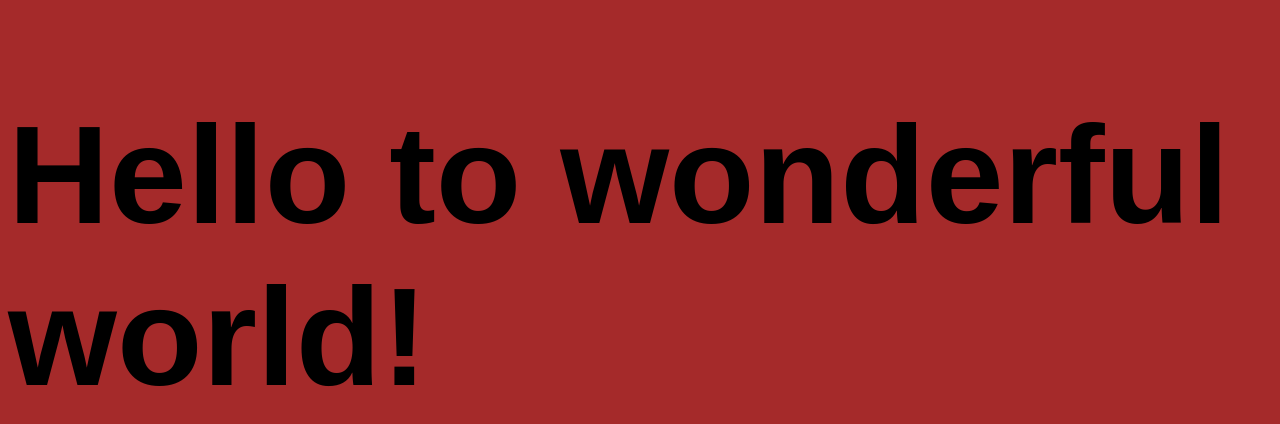
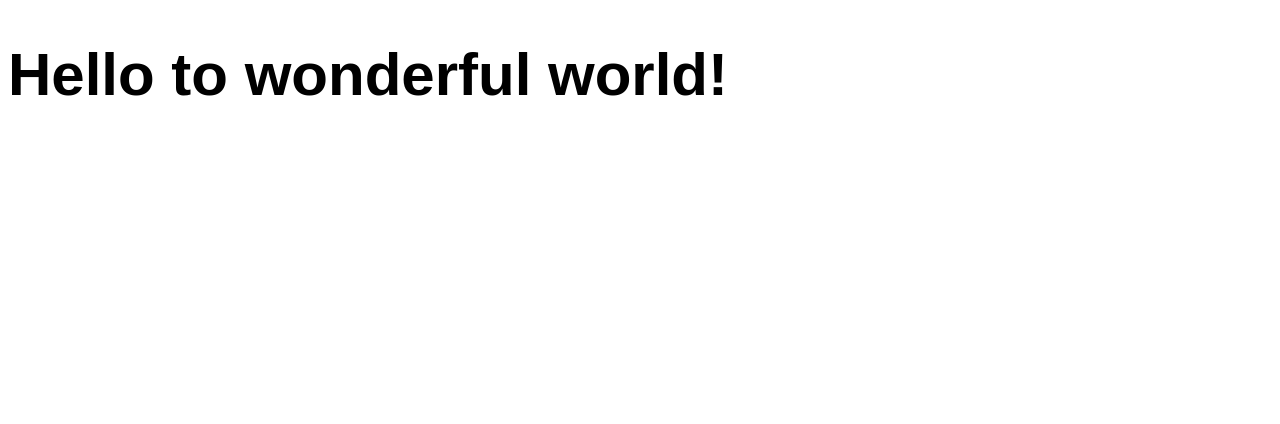
Before and after one commit to ikhlaaq/Github-three, a plain HTML site: page index.html in a window 1280 px wide. Drawn offline with Linux system fonts and the light colour scheme.

Commit message:
changed styled

```diff
--- a/style.css
+++ b/style.css
@@ -1,5 +1,5 @@
 body {
     font-family: sans-serif;
-    font-size: 70px;
-    background-color: brown;
+    font-size: 30px;
+
 }
```
